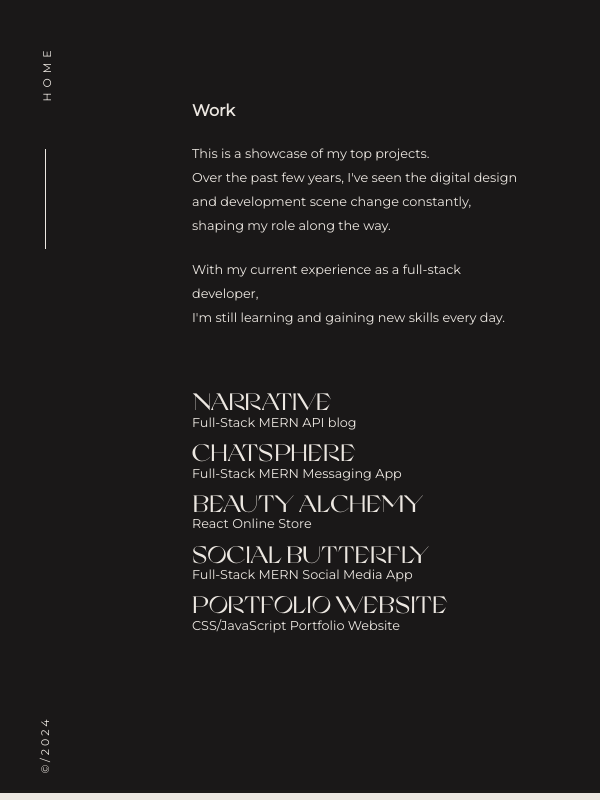
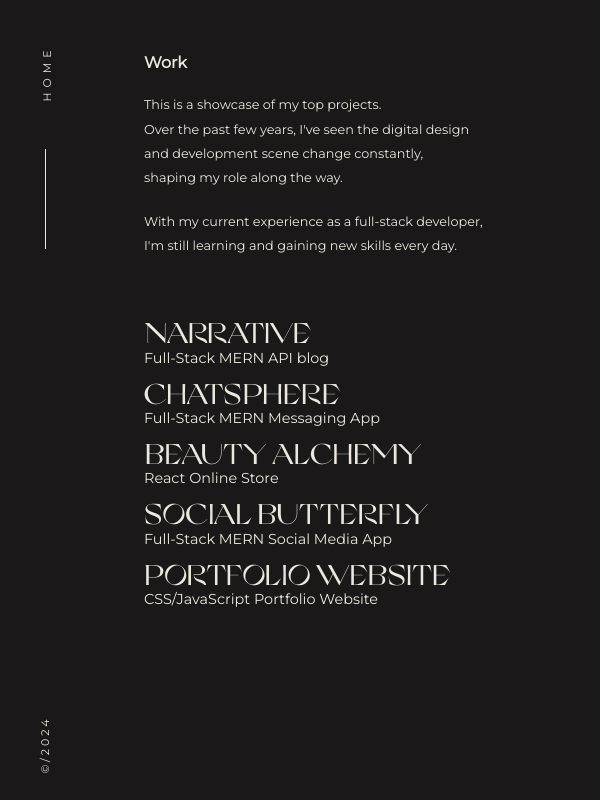
Before and after one commit to victoriakapelush/React-Portfolio-Website, a React (Vite) app: page /work in a window 600 px wide. Built offline with nearby package versions, Linux system fonts and the light colour scheme.

Commit message:
Change layout of work page responside design

```diff
--- a/src/style/index.css
+++ b/src/style/index.css
@@ -429,17 +429,17 @@ body {
 
   .contact-main-info {
     flex-direction: column;
-    height: 100%;
+    height: 100vh;
     max-width: 100%;
-    margin-top: 5rem;
+    margin-left: 9rem;
   }
 
   .link-work-name {
-    font-size: 1.5rem !important;
+    font-size: 1.8rem !important;
   }
 
   .gh-link {
-    font-size: .8rem;
+    font-size: .9rem;
   }
 
 
```
